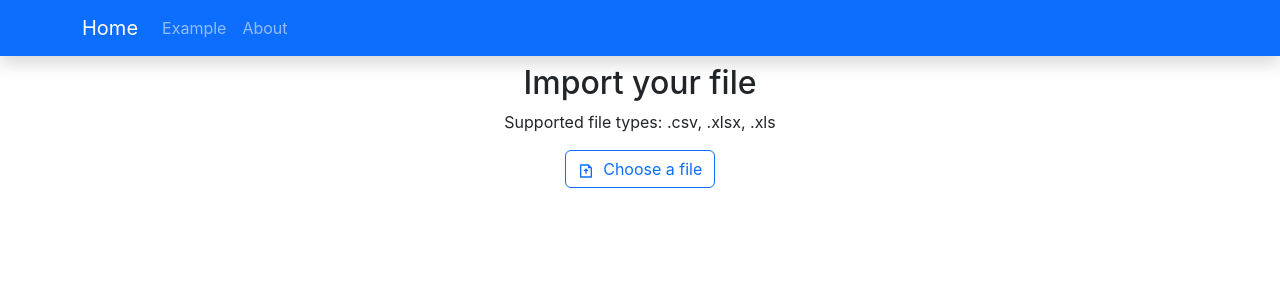
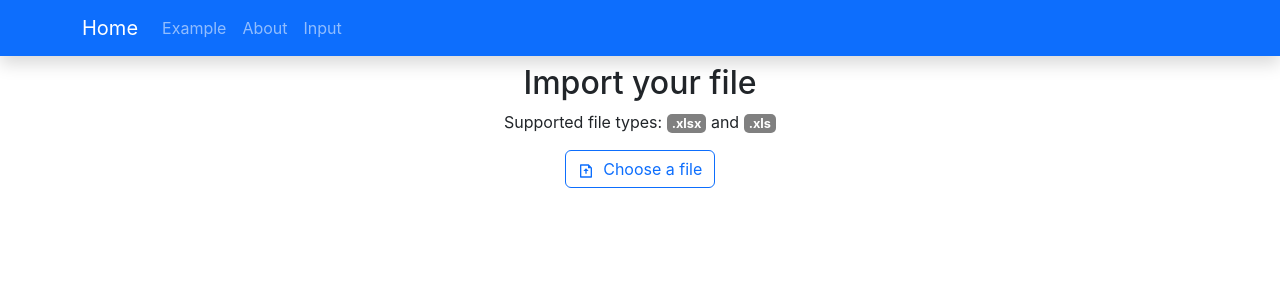
Before and after one commit to sitalbi/viscell, a React (Create React App) app in the folder client/: page / in a window 1280 px wide. Shown: the top 300 px of the page. Built offline with nearby package versions, Linux system fonts and the light colour scheme.

Commit message:
(feat) small fix on extensions and added comments before creating branches

```diff
--- a/client/src/App.css
+++ b/client/src/App.css
@@ -5,6 +5,7 @@
 .App {
   text-align: center;
 }
+
 
 
 /** SANKEY.JS **/
@@ -30,6 +31,7 @@
   margin-right: 5px;
 }
 
+.filetype-span,
 .filename-span,
 .population-span {
   font-size: 0.8em;
--- a/client/src/App.js
+++ b/client/src/App.js
@@ -14,6 +14,8 @@ function App() {
         <Routes>
           <Route path="/" element={<FileImport />} />
           <Route path="/about" element={<About />} />
+          {/* Add the following line to the App.js file later */}
+          {/* <Route path="*" element={<NotFound />} /> */}
         </Routes>
       </div>
     </Router>
--- a/client/src/components/Barplot.js
+++ b/client/src/components/Barplot.js
@@ -24,20 +24,31 @@ const Barplot = ({ width, height, cellName, genes, colorMap }) => {
   const POPUP_MAX_SIZE = 300;
   const POPUP_TOP_MARGIN = 50;
 
-  var onBarClick = function () {
+  /**
+   * Open a new tab with the gene page
+   */
+  const onBarClick = function () {
     const geneName = d3.select(this).data()[0];
-    // Open a new tab with the gene page
     window.open(`https://pubchem.ncbi.nlm.nih.gov/gene/${geneName}/Homo_sapiens`);
   }
 
+  /**
+   * Change opacity on mouse over
+   */
   const mouseOverBar = function () {
     d3.select(this).attr("opacity", 0.5);
   }
 
+  /**
+   * Reset opacity on mouse out
+   */
   const mouseOutBar = function () {
     d3.select(this).attr("opacity", null);
   }
 
+  /**
+   * Render barplot using useCallback hook
+   */
   const renderBarplot = useCallback((data, svgReference, drawFunction) => {
     const svg = d3.select(svgReference.current);
     svg.selectAll("*").remove();
@@ -52,14 +63,14 @@ const Barplot = ({ width, height, cellName, genes, colorMap }) => {
     }
   }, [cellName]);
 
+
   const legendSize = function (size) {
-    const maxSize = 10 // max size for text font
+    const maxSize = 10 // Max size for text font
     const factor = 16
-    const textSize = size/factor
+    const textSize = size / factor
 
     if (textSize > maxSize)
       return maxSize
-
     return textSize
   }
 
@@ -113,7 +124,7 @@ const Barplot = ({ width, height, cellName, genes, colorMap }) => {
       .attr("x", (_d, i) => i * (scaledWidth / labels.length) + (scaledWidth / labels.length) / 2)
       .attr("y", scaledHeight - 20)
       .attr("text-anchor", "middle")
-      .attr("font-size", legendSize(scaledWidth)+"px")
+      .attr("font-size", legendSize(scaledWidth) + "px")
       .attr("font-weight", "bold")
       .attr("fill", "black");
 
@@ -123,7 +134,7 @@ const Barplot = ({ width, height, cellName, genes, colorMap }) => {
       .attr("x", scaledWidth / 2)
       .attr("y", 10)
       .attr("text-anchor", "middle")
-      .attr("font-size", legendSize(scaledWidth)+"px")
+      .attr("font-size", legendSize(scaledWidth) + "px")
       .attr("font-weight", "bold")
       .attr("fill", "black");
 
@@ -133,7 +144,7 @@ const Barplot = ({ width, height, cellName, genes, colorMap }) => {
       .attr("x", scaledWidth / 2)
       .attr("y", scaledHeight - 5)
       .attr("text-anchor", "middle")
-      .attr("font-size", scaledHeight/10+"px")
+      .attr("font-size", scaledHeight / 10 + "px")
       .attr("font-weight", "bold")
       .attr("fill", "black")
       .style("cursor", "pointer")
--- a/client/src/components/FileImport.js
+++ b/client/src/components/FileImport.js
@@ -209,7 +209,7 @@ export const FileImport = () => {
             <Row>
                 <Col>
                     <h2 className="text-center mt-2">Import your file</h2>
-                    <p className="text-center mt-2">Supported file types: .csv, .xlsx, .xls</p>
+                    <p className="text-center mt-2">Supported file types: <span className='filetype-span'>.xlsx</span> and <span className='filetype-span'>.xls</span></p>
                     <div className="text-center">
                         <label className='btn btn-outline-primary' htmlFor="file">
                             <RiFileUploadLine style={{ marginRight: '5px' }} /> Choose a file
--- a/client/src/components/MenuBar.js
+++ b/client/src/components/MenuBar.js
@@ -10,7 +10,7 @@ export function MenuBar() {
      * otherwise it will be called on every render, triggering an infinite loop.
      */
     const handleHomeClick = () => {
-        if(window.location.pathname === "/") window.location.reload();
+        if (window.location.pathname === "/") window.location.reload();
     };
 
     return (
@@ -22,6 +22,7 @@ export function MenuBar() {
                     <Nav className="me-auto">
                         <Nav.Link as={Link} to="/example">Example</Nav.Link>
                         <Nav.Link as={Link} to="/about">About</Nav.Link>
+                        <Nav.Link as={Link} to="/input">Input</Nav.Link>
                     </Nav>
                 </Navbar.Collapse>
             </Container>
```
Also changed, not shown: client/src/components/Sankey.js (+7 -5 lines), client/src/components/About.js (indentation only), 1 other file (tests, documents, lock files or other folders).
